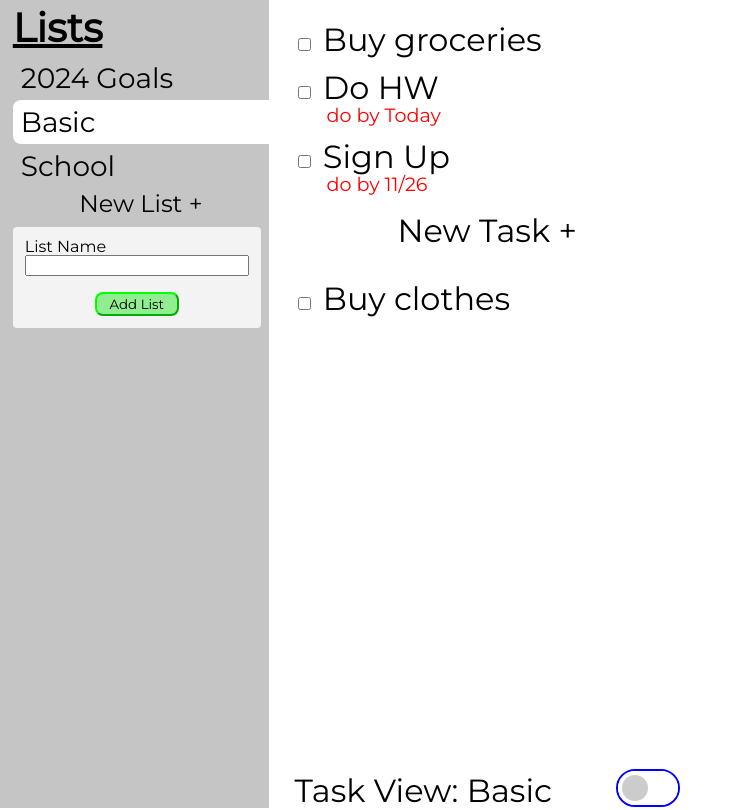
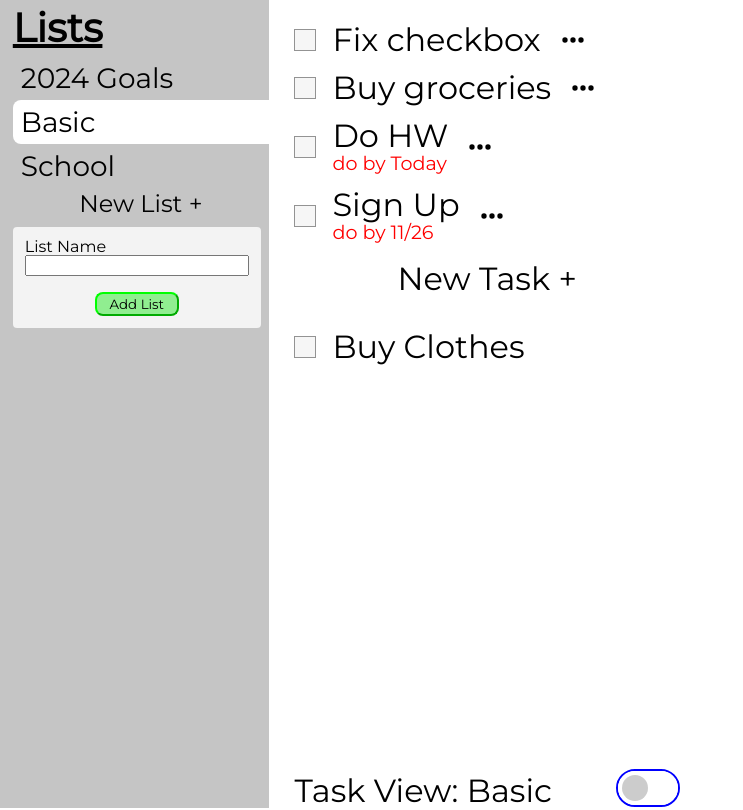
Before and after one commit to AliBa1/to-do-list, a plain HTML site: page index.html in a window 1280 px wide. Shown: the whole page, without its empty margins (0-743 px from the left). Drawn offline with Linux system fonts and the light colour scheme.

Commit message:
Fix checkboxes

```diff
--- a/index.html
+++ b/index.html
@@ -3,8 +3,8 @@
 <head>
     <meta charset="UTF-8">
     <meta name="viewport" content="width=device-width, initial-scale=1.0">
-    <link rel="icon" href="images/circle_green_checkmark.svg" type="image/x-icon">
-    <link rel="shortcut icon" href="images/circle_green_checkmark.svg" type="image/x-icon">
+    <link rel="icon" href="images/book-check.svg" type="image/x-icon">
+    <link rel="shortcut icon" href="images/book-check.svg" type="image/x-icon">
     <title>To Do List</title>
 
     <link rel="stylesheet" href="styles/style.css">
@@ -20,9 +20,6 @@
                 <li class="sidebar-list selected-list">Basic</li>
                 <li class="sidebar-list">School</li>
             </ul>
-            <!-- <p class="sidebar-list">2024 Goals</p>
-            <p class="sidebar-list selected-list">Basic</p>
-            <p class="sidebar-list">School</p> -->
             <button class="add-new-list">New List +</button>
 
             <form action="#" method="get" class="new-list-form hide">
@@ -35,18 +32,71 @@
 
         <div class="main-content">
             <ul class="to-do-list">
+                <!-- <li class="task">
+                    <label class="custom-checkbox">
+                        <input type="checkbox" name="task1"> Fix checkbox
+                        <div class="checkmark"></div>
+                        <img src="images/tick-mark-icon.svg" alt="Checkmark" class="check-img">
+                    </label>
+                    <img src="images/dots-horizontal.svg" alt="Dots">
+                </li> -->
                 <li class="task">
-                    <label><input type="checkbox" name="task1"> Buy groceries </label>
+                    <input type="checkbox" id="task1" name="task1" class="hidden-checkbox">
+                    <label for="task1" class="custom-checkbox">
+                        <div class="checkmark">
+                            <img src="images/tick-mark-icon.svg" alt="Checkmark" class="check-img">
+                        </div>
+                        <p>Fix checkbox</p>
+                    </label>
+
+                    <img src="images/dots-horizontal.svg" alt="Dots" class="option-dots">
                 </li>
 
                 <li class="task">
-                    <label><input type="checkbox" name="task2"> Do HW </label>
-                    <p class="do-by">do by Today</p>
+                    <input type="checkbox" id="task2" name="task2" class="hidden-checkbox">
+                    <label for="task2" class="custom-checkbox">
+                        <div class="checkmark">
+                            <img src="images/tick-mark-icon.svg" alt="Checkmark" class="check-img">
+                        </div>
+                        <p>Buy groceries</p>
+                    </label>
+
+                    <img src="images/dots-horizontal.svg" alt="Dots" class="option-dots">
                 </li>
 
                 <li class="task">
-                    <label><input type="checkbox" name="task3"> Sign Up </label>
-                    <p class="do-by">do by 11/26</p>
+                    <input type="checkbox" id="task3" name="task3" class="hidden-checkbox">
+                    <label for="task3" class="custom-checkbox">
+                        <div class="checkmark">
+                            <img src="images/tick-mark-icon.svg" alt="Checkmark" class="check-img">
+                        </div>
+
+                        <div>
+                            <p>Do HW</p>
+                            <p class="do-by">do by Today</p>
+                        </div>
+
+                    </label>
+
+                    <img src="images/dots-horizontal.svg" alt="Dots" class="option-dots">
+                </li>
+
+
+                <li class="task">
+                    <input type="checkbox" id="task4" name="task4" class="hidden-checkbox">
+                    <label for="task4" class="custom-checkbox">
+                        <div class="checkmark">
+                            <img src="images/tick-mark-icon.svg" alt="Checkmark" class="check-img">
+                        </div>
+
+                        <div>
+                            <p>Sign Up</p>
+                            <p class="do-by">do by 11/26</p>
+                        </div>
+
+                    </label>
+
+                    <img src="images/dots-horizontal.svg" alt="Dots" class="option-dots">
                 </li>
 
                 <button class="add-new-task">New Task +</button>
@@ -87,7 +137,16 @@
 
             <ul class="completed-tasks">
                 <li class="complete-task">
-                    <label><input type="checkbox" name="task5"> Buy clothes </label>
+                    <input type="checkbox" id="task5" name="task5" class="hidden-checkbox">
+                    <label for="task4" class="custom-checkbox">
+                        <div class="checkmark">
+                            <img src="images/tick-mark-icon.svg" alt="Checkmark" class="check-img">
+                        </div>
+
+                        <div>
+                            <p>Buy Clothes</p>
+                        </div>
+                    </label>
                 </li>
             </ul>
 
--- a/styles/style.css
+++ b/styles/style.css
@@ -41,13 +41,58 @@ body.dark-mode {
     margin-bottom: 32px;
 }
 
+.custom-checkbox {
+    display: flex;
+    align-items: center;
+    cursor: pointer;
+    user-select: none;
+    /* border: 1px red solid; */
+}
+
+.hidden-checkbox {
+    opacity: 0;
+    position: absolute;
+}
+
+.checkmark {
+    width: 20px;
+    height: 20px;
+    background-color: rgb(246, 246, 246);
+    border: 1px solid #939393;
+    margin-right: 16px;
+}
+
+.custom-checkbox .checkmark {
+    order: -1;
+}
+
+.check-img {
+    width: 25px;
+    display: none;
+}
+
+.hidden-checkbox:checked + .custom-checkbox .check-img {
+    display: block;
+}
+
 .task {
+    display: flex;
+    align-items: center;
     margin: 16px 0;
+    /* border: 1px red solid; */
+}
+
+.task > img {
+    width: 32px;
+    margin-left: 16px;
+    /* margin-bottom: 0px; */
+    /* border: 1px blue solid; */
+    /* margin: auto 0; */
 }
 
 .do-by {
     font-size: 1.2rem;
-    margin-left: 32px;
+    /* margin-left: 32px; */
     color: red;
     margin-top: 2px;
 }
```
Also changed, not shown: images/book-check.svg (added), images/circle_green_checkmark.svg (deleted), images/dots-horizontal.svg (added), images/tick-mark-icon.svg (added).
